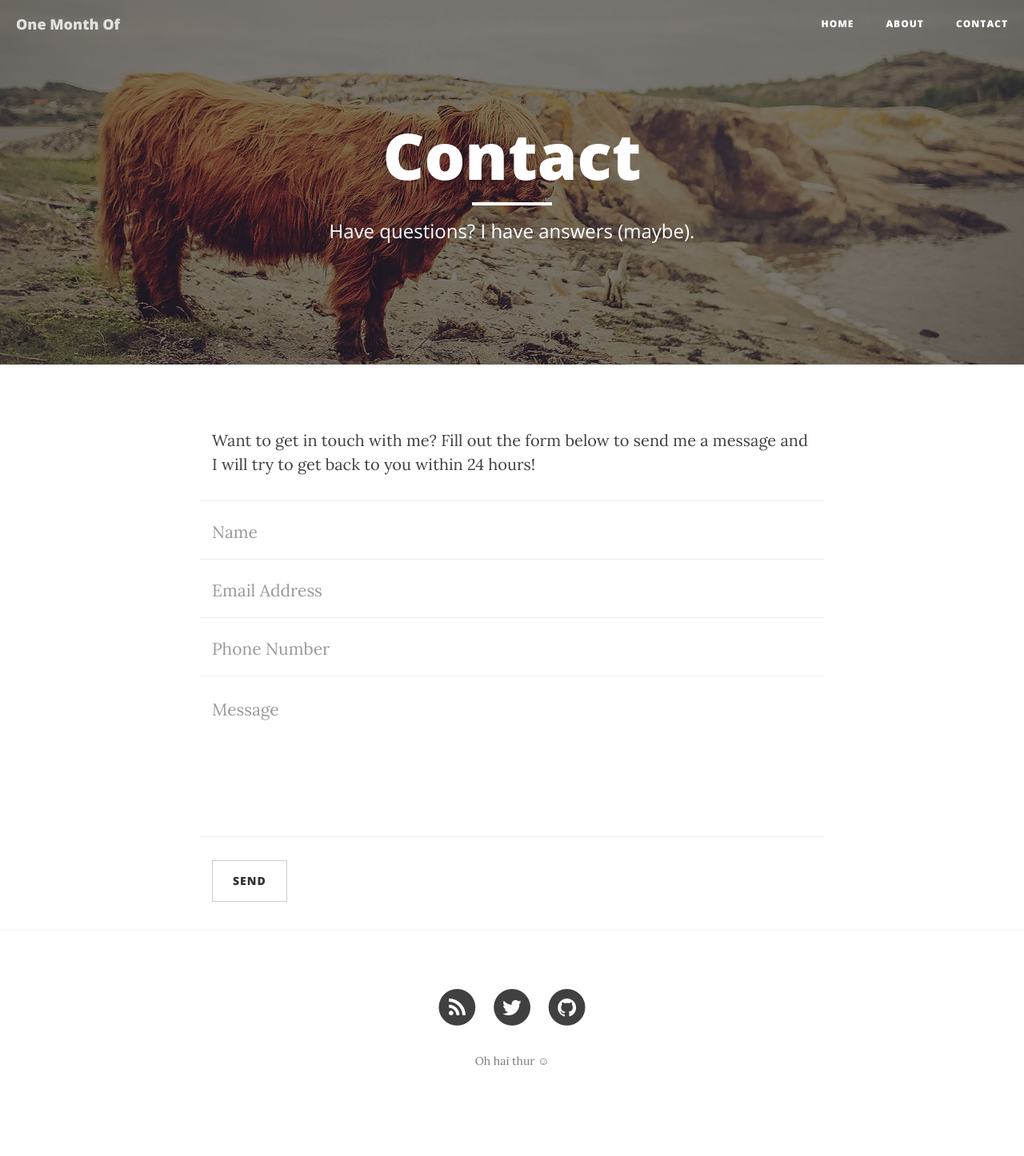
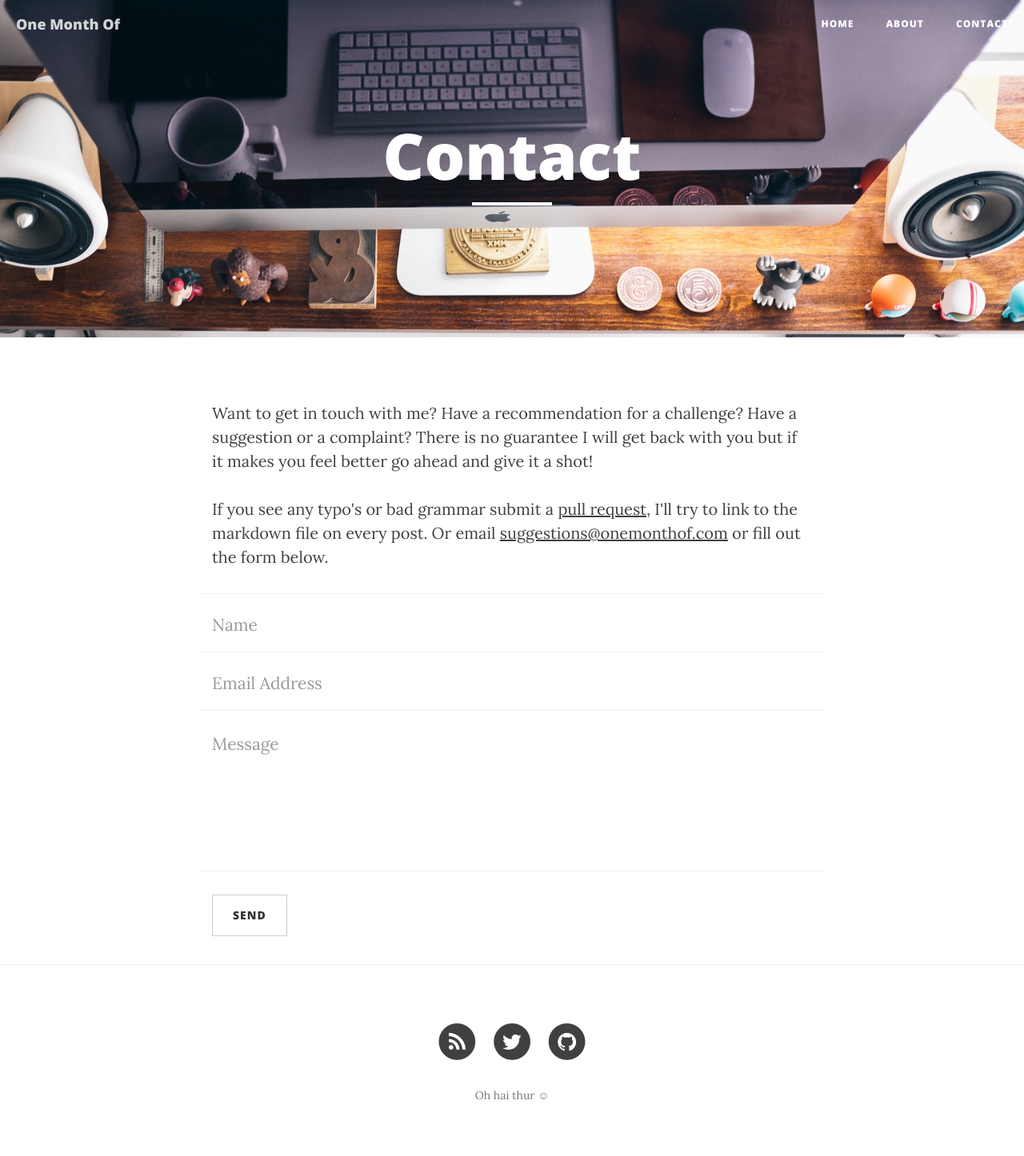
Before and after one commit to joshdstanton/onemonthof.github.io, a Jekyll site: the page built from contact.html, in a window 1280 px wide. Shown: the whole page at 80% size. Built offline with Jekyll 4.4.1, drawn with Linux system fonts in a browser that asks for light colours; nearby versions of some CDN libraries; before the commit the page ends 1403 px from its top, so only the background shows below that.

Commit message:
updating images and contact page

```diff
--- a/contact.html
+++ b/contact.html
@@ -1,11 +1,16 @@
 ---
 layout: page
 title: "Contact"
-description: "Have questions? I have answers (maybe)."
-header-img: "/img/contact-bg.jpg"
+description: ""
+header-img: "img/contact-bg.jpg"
 ---
 
-<p>Want to get in touch with me? Fill out the form below to send me a message and I will try to get back to you within 24 hours!</p>
+<p>Want to get in touch with me? Have a recommendation for a challenge? Have a suggestion or a complaint?
+There is no guarantee I will get back with you but if it makes you feel better go ahead and give it a shot!</p>
+
+<p>If you see any typo's or bad grammar submit a <a href="https://github.com/onemonthof/onemonthof.github.io/pulls">pull
+request</a>, I'll try to link to the markdown file on every post. Or email <a href="mailto:suggestions@onemonthof.com">suggestions@onemonthof.com</a> or fill out the form below.
+
 <!-- Contact Form - Enter your email address on line 19 of the mail/contact_me.php file to make this form work. -->
 <!-- WARNING: Some web hosts do not allow emails to be sent through forms to common mail hosts like Gmail or Yahoo. It's recommended that you use a private domain email address! -->
 <!-- NOTE: To use the contact form, your site must be on a live web host with PHP! The form will not work locally! -->
@@ -26,13 +31,6 @@ header-img: "/img/contact-bg.jpg"
     </div>
     <div class="row control-group">
         <div class="form-group col-xs-12 floating-label-form-group controls">
-            <label>Phone Number</label>
-            <input type="tel" class="form-control" placeholder="Phone Number" id="phone" required data-validation-required-message="Please enter your phone number.">
-            <p class="help-block text-danger"></p>
-        </div>
-    </div>
-    <div class="row control-group">
-        <div class="form-group col-xs-12 floating-label-form-group controls">
             <label>Message</label>
             <textarea rows="5" class="form-control" placeholder="Message" id="message" required data-validation-required-message="Please enter a message."></textarea>
             <p class="help-block text-danger"></p>
```
Also changed, not shown: img/contact-bg.jpg, 5 other files.
